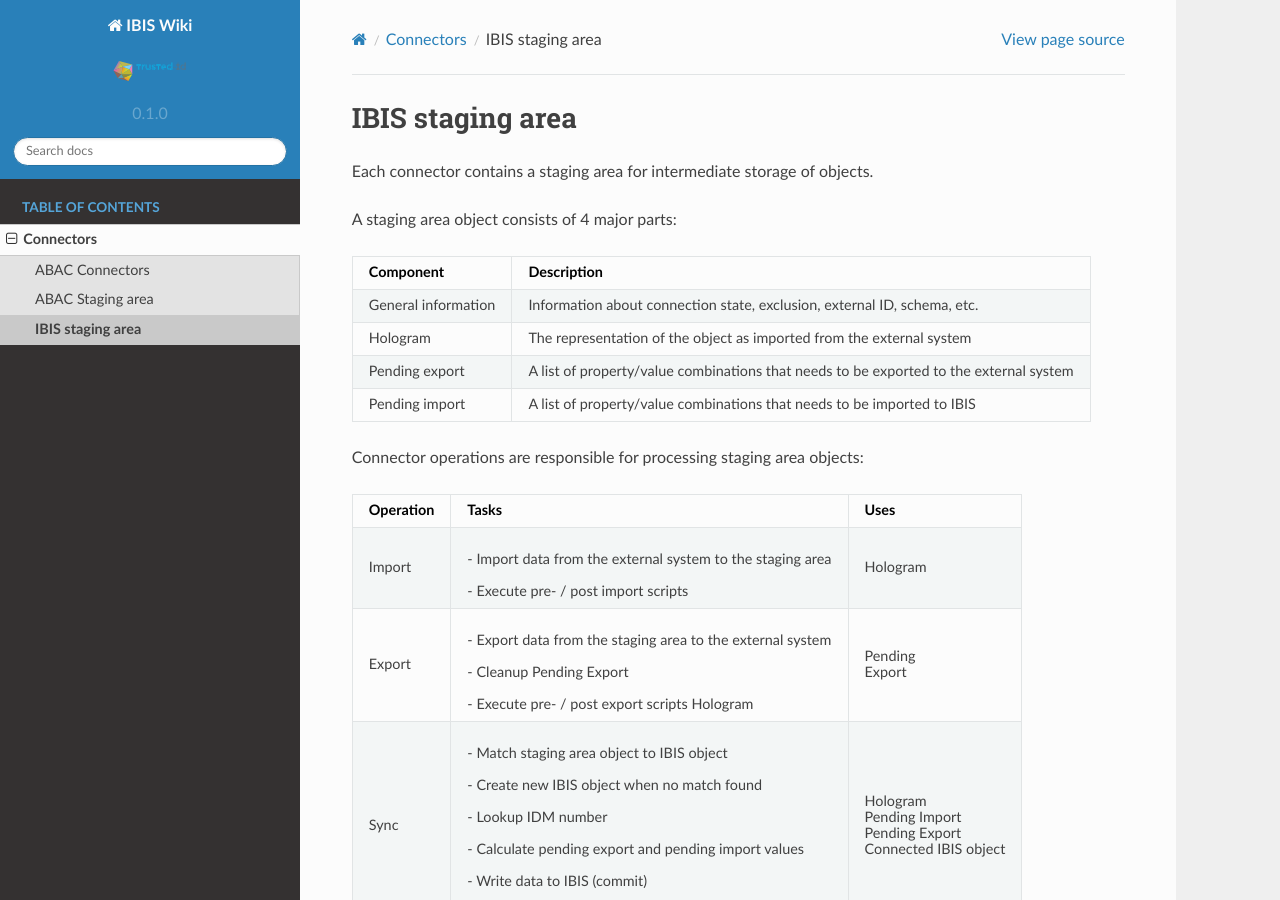
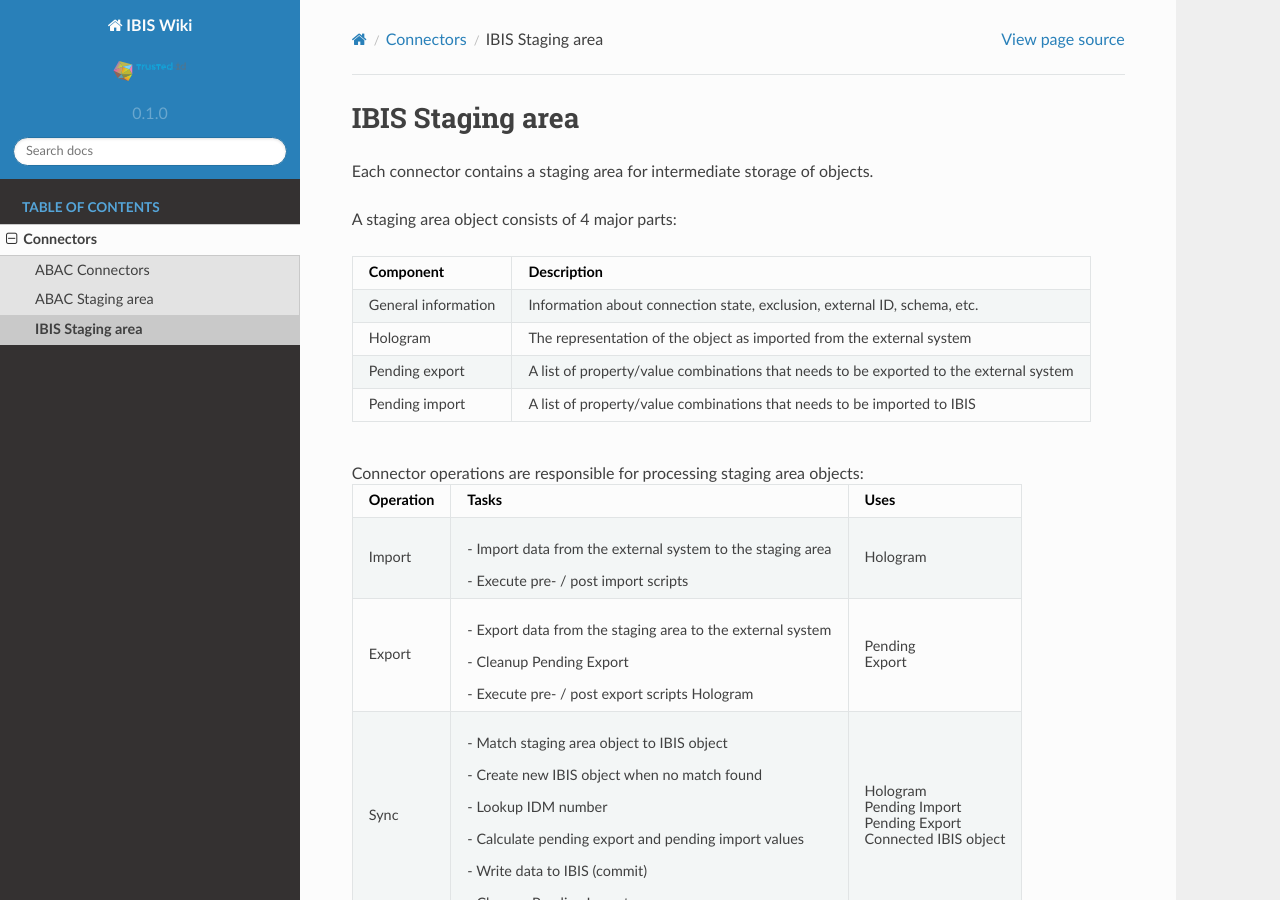
Before and after one commit to Raoulorlando/rtd-tutorial, a Sphinx documentation site: the page built from docs/source/Documentatie/Connectoren/IBIS_StagingArea.md, in a window 1280 px wide and 900 px high. Built offline with Sphinx 7.4.7 and the Read the Docs theme 2.0.0, drawn with Linux system fonts in a browser that asks for light colours; nearby versions of some CDN libraries; some web fonts are replaced; library files that are not in the unit come from our copies; pages that are not in the unit, such as notebooks, are missing from menus.

Commit message:
Updated StagingArea

```diff
--- a/docs/source/Documentatie/Connectoren/IBIS_StagingArea.md
+++ b/docs/source/Documentatie/Connectoren/IBIS_StagingArea.md
@@ -1,4 +1,4 @@
-# IBIS staging area
+# IBIS Staging area
 
 Each connector contains a staging area for intermediate storage of
 objects.
@@ -12,7 +12,7 @@
 | Pending export      | A list of property/value combinations that needs to be exported to the external system |
 | Pending import      | A list of property/value combinations that needs to be imported to IBIS                |
 
-
+<br>
 Connector operations are responsible for processing staging area
 objects:
 
```
